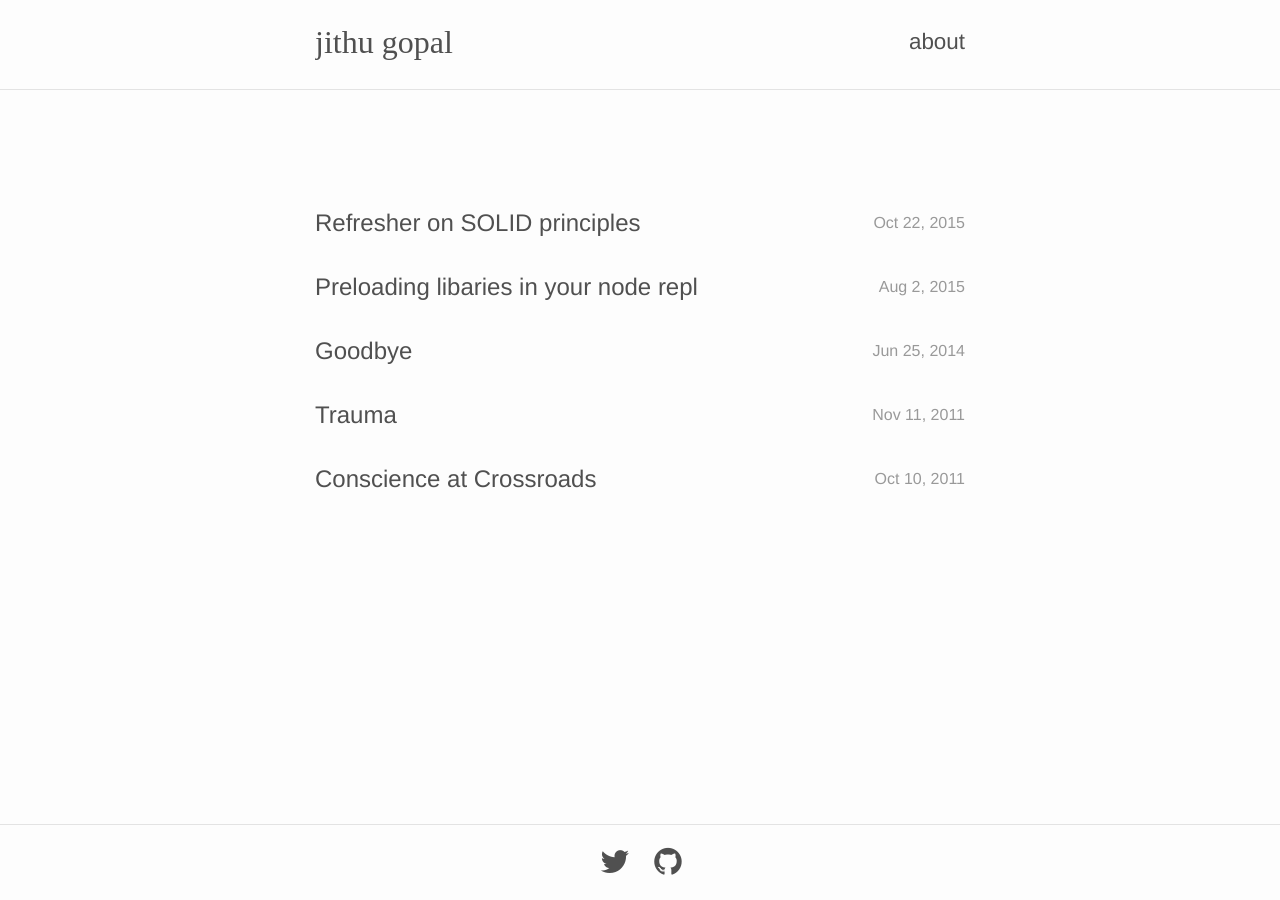
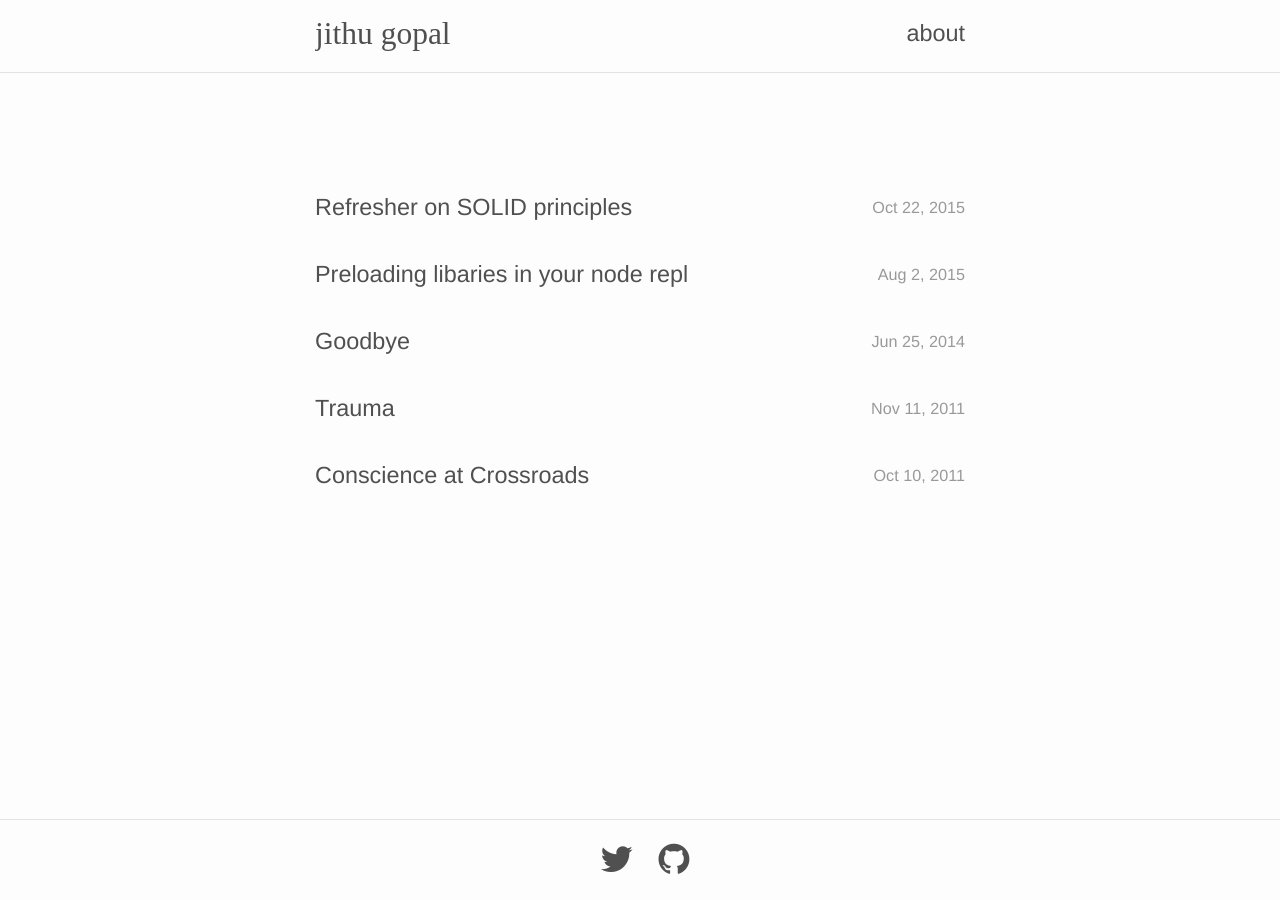
Before and after one commit to jithugopal/jithugopal.github.com, a Jekyll site: the page built from index.html, in a window 1280 px wide. Built offline with Jekyll 4.4.1, drawn with Linux system fonts in a browser that asks for light colours; nearby versions of some CDN libraries; Markdown is read by kramdown in place of the engine named in the settings.

Commit message:
Bump up base font size to 18px

```diff
--- a/_sass/_base.scss
+++ b/_sass/_base.scss
@@ -73,6 +73,7 @@
  * Headings
  */
 h1, h2, h3, h4, h5, h6 {
+    font-family: $serif-font-family;
     font-weight: 300;
 }
 
@@ -143,7 +144,6 @@
  */
 
 h1 {
-  font-family: $serif-font-family;
   font-size: 1.75em;
   @include media-query($on-laptop) {
     font-size: 2em;
@@ -151,8 +151,8 @@
 }
 
 p {
-  font-size: 1.2em;
+  font-size: 1.1em;
   @include media-query($on-laptop) {
-    font-size: 1.3em;
+    font-size: 1.2em;
   }
 }
--- a/_sass/_common.scss
+++ b/_sass/_common.scss
@@ -8,15 +8,16 @@
 
 nav {
   margin: 0 auto;
-  padding: 30px 0 20px;
+  padding: 20px 0 10px;
   overflow: hidden;
   .name {
     float: left;
     margin-bottom: 15px;
+    font-size: 1.75em;
   }
   .about {
     float: right;
-    font-size: 1.4em;
+    font-size: 1.3em;
   }
 }
 
@@ -64,10 +65,13 @@
     padding: 20px 0;
   }
   .post-item-meta {
+    font-size: 0.9em;
     float: right;
     color: #999;
   }
   h2 {
+    font-family: $base-font-family;
+    font-size: 1.3em;
     margin: 0;
   }
 }
--- a/_sass/_post.scss
+++ b/_sass/_post.scss
@@ -16,10 +16,10 @@
   ul {
     list-style: inside;
     li {
-      margin-bottom: 10px;
-      font-size: 1.2em;
+      margin-bottom: 5px;
+      font-size: 1.1em;
       @include media-query($on-laptop) {
-        font-size: 1.3em;
+        font-size: 1.2em;
       }
     }
   }
--- a/css/main.scss
+++ b/css/main.scss
@@ -5,7 +5,7 @@
 // Our variables
 $base-font-family: 'museo-sans', Helvetica, Arial, sans-serif;
 $serif-font-family: 'museo-slab', serif;
-$base-font-size:   16px;
+$base-font-size:   18px;
 $small-font-size:  $base-font-size * 0.875;
 $base-line-height: 1.5em;
 
```
